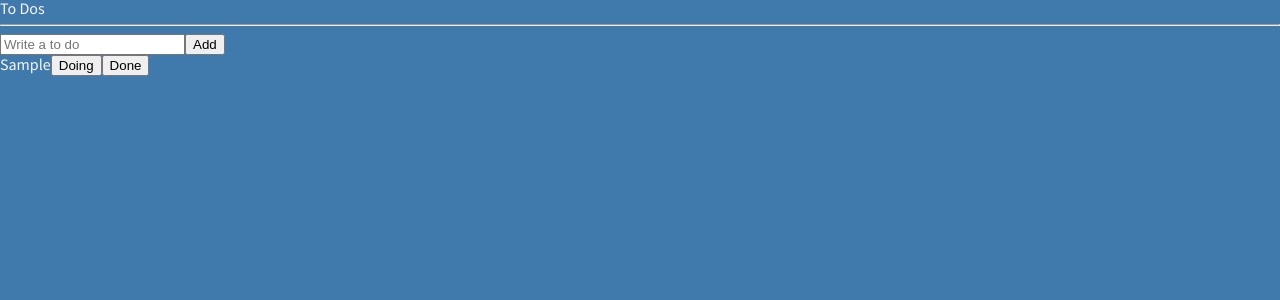
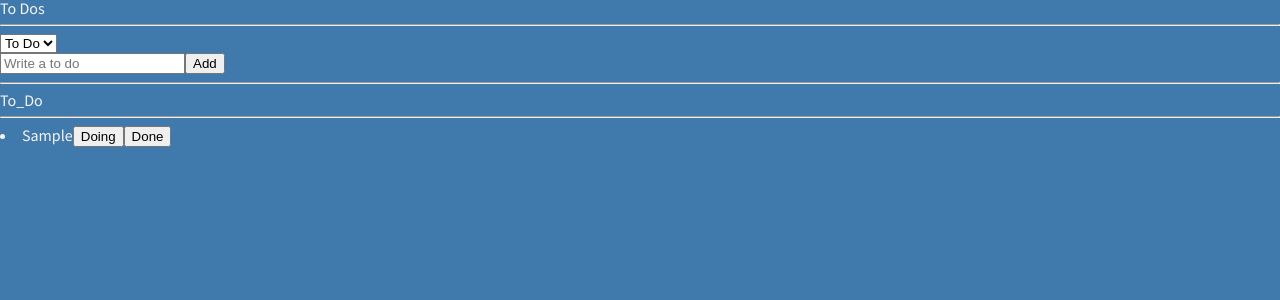
Before and after one commit to jooyul-yoon/todo_react, a React (Create React App) app: page / in a window 1280 px wide. Both pictures are taken after typing "Sample" into the empty fields and a click on the button "Add". Shown: the top 300 px of the page. Built offline with nearby package versions, Linux system fonts and the light colour scheme.

Commit message:
selector filter, category atom, enum

```diff
--- a/src/atoms.tsx
+++ b/src/atoms.tsx
@@ -1,12 +1,31 @@
-import { atom } from "recoil";
+import { atom, selector } from "recoil";
 
+export enum Categories {
+  "To_Do" = "To_Do",
+  "Doing" = "Doing",
+  "Done" = "Done",
+}
 export interface IToDo {
   text: string;
   id: number;
-  category: "To_Do" | "Doing" | "Done";
+  category: Categories;
 }
 
+export const categoryAtom = atom<Categories>({
+  key: "category",
+  default: Categories.To_Do, // 0
+});
+
 export const toDoState = atom<IToDo[]>({
-  key: "toDO",
+  key: "toDo",
   default: [],
 });
+
+export const toDoSelector = selector({
+  key: "toDoSelector",
+  get: ({ get }) => {
+    const toDos = get(toDoState);
+    const category = get(categoryAtom);
+    return toDos.filter((toDo) => toDo.category === category);
+  },
+});
--- a/src/components/CreateToDo.tsx
+++ b/src/components/CreateToDo.tsx
@@ -1,6 +1,6 @@
 import { useForm } from "react-hook-form";
-import { useSetRecoilState } from "recoil";
-import { toDoState } from "../atoms";
+import { useRecoilValue, useSetRecoilState } from "recoil";
+import { categoryAtom, IToDo, toDoState } from "../atoms";
 
 interface IForm {
   toDo: string;
@@ -9,12 +9,13 @@
 function CreateToDo() {
   // Recoil
   const setToDos = useSetRecoilState(toDoState);
+  const category = useRecoilValue(categoryAtom);
 
   // React-Hook-Form
   const { register, handleSubmit, setValue } = useForm<IForm>();
   const handleValid = ({ toDo }: IForm) => {
     setToDos((prev) => [
-      { text: toDo, id: Date.now(), category: "To_Do" },
+      { text: toDo, id: Date.now(), category: category as IToDo["category"] },
       ...prev,
     ]);
     setValue("toDo", "");
--- a/src/components/ToDo.tsx
+++ b/src/components/ToDo.tsx
@@ -1,5 +1,5 @@
 import { useSetRecoilState } from "recoil";
-import { IToDo, toDoState } from "../atoms";
+import { Categories, IToDo, toDoState } from "../atoms";
 
 function ToDo({ text, category, id }: IToDo) {
   const setToDos = useSetRecoilState(toDoState);
@@ -19,18 +19,24 @@
   return (
     <li>
       <span>{text}</span>
-      {category !== "To_Do" && (
-        <button name="To_Do" onClick={() => onClick("To_Do")}>
+      {category !== Categories.To_Do && (
+        <button
+          name={Categories.To_Do}
+          onClick={() => onClick(Categories.To_Do)}
+        >
           To Do
         </button>
       )}
-      {category !== "Doing" && (
-        <button name="Doing" onClick={() => onClick("Doing")}>
+      {category !== Categories.Doing && (
+        <button
+          name={Categories.Doing}
+          onClick={() => onClick(Categories.Doing)}
+        >
           Doing
         </button>
       )}
-      {category !== "Done" && (
-        <button name="Done" onClick={() => onClick("Done")}>
+      {category !== Categories.Done && (
+        <button name={Categories.Done} onClick={() => onClick(Categories.Done)}>
           Done
         </button>
       )}
--- a/src/components/ToDoList.tsx
+++ b/src/components/ToDoList.tsx
@@ -1,20 +1,32 @@
-import { useRecoilValue } from "recoil";
-import { toDoState } from "../atoms";
+import React from "react";
+import { useRecoilState, useRecoilValue } from "recoil";
+import { Categories, categoryAtom, IToDo, toDoSelector } from "../atoms";
 import CreateToDo from "./CreateToDo";
 import ToDo from "./ToDo";
 
 function ToDoList() {
-  const toDos = useRecoilValue(toDoState);
+  const [category, setCategory] = useRecoilState(categoryAtom);
+  const toDos = useRecoilValue(toDoSelector);
+  const onInput = (event: React.FormEvent<HTMLSelectElement>) => {
+    setCategory(event.currentTarget.value as Categories);
+  };
+
   return (
     <div>
       <h1>To Dos</h1>
       <hr />
-      <CreateToDo></CreateToDo>
-      <ul>
-        {toDos.map((toDo) => (
-          <ToDo key={toDo.id} {...toDo} />
-        ))}
-      </ul>
+      <select value={category} onInput={onInput}>
+        <option value={Categories.To_Do}>To Do</option>
+        <option value={Categories.Doing}>Doing</option>
+        <option value={Categories.Done}>Done</option>
+      </select>
+      <CreateToDo />
+      <hr />
+      <h1>{category}</h1>
+      <hr />
+      {toDos?.map((toDo) => (
+        <ToDo key={toDo.id} {...toDo} />
+      ))}
     </div>
   );
 }
```
